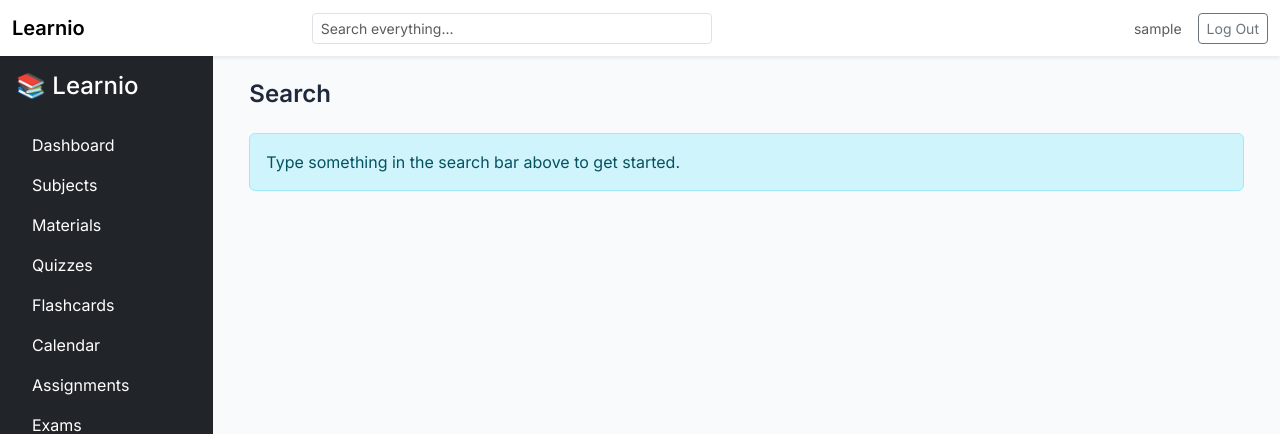
After one commit to mhasantanveer546/Learnio, a Flask app: page /search/ in a window 1280 px wide. The commit adds this page. Shown: the top 434 px of the page. Run offline with Flask 3, Linux system fonts and the light colour scheme; the visitor is signed in with stand-in values (Sample User, id 1).

Commit message:
Phase 10: Global search added

```diff
--- a/app/__init__.py
+++ b/app/__init__.py
@@ -17,6 +17,7 @@ from app.routes.flashcards import flashcards_bp
 from app.routes.assignments import assignments_bp
 from app.routes.exams import exams_bp
 from app.routes.calendar import calendar_bp
+from app.routes.search import search_bp
 
 def create_app(config_name="development"):
     app = Flask(__name__)
@@ -47,6 +48,7 @@ def create_app(config_name="development"):
     app.register_blueprint(assignments_bp)
     app.register_blueprint(exams_bp)
     app.register_blueprint(calendar_bp)
+    app.register_blueprint(search_bp)
 
     @app.errorhandler(404)
     def page_not_found(error):
--- /dev/null
+++ b/app/routes/search.py
@@ -0,0 +1,31 @@
+from flask import Blueprint, render_template, request, jsonify
+from flask_login import login_required, current_user
+
+from app.services.search_service import global_search
+
+search_bp = Blueprint("search", __name__, url_prefix="/search")
+
+
+@search_bp.route("/", methods=["GET"])
+@login_required
+def search_results():
+    query = request.args.get("q", "").strip()
+
+    if not query:
+        return render_template("search/results.html", query="", results=None)
+
+    results = global_search(current_user.id, query)
+    return render_template("search/results.html", query=query, results=results)
+
+
+@search_bp.route("/live", methods=["GET"])
+@login_required
+def search_live():
+    """JSON endpoint for the topnav's live-search dropdown — returns a
+    small, capped result set for a fast preview, not the full page."""
+    query = request.args.get("q", "").strip()
+    if len(query) < 2:
+        return jsonify({})
+
+    results = global_search(current_user.id, query, limit_per_type=3)
+    return jsonify(results)
--- /dev/null
+++ b/app/static/js/search.js
@@ -0,0 +1,77 @@
+document.addEventListener("DOMContentLoaded", () => {
+    const input = document.getElementById("global-search-input");
+    const dropdown = document.getElementById("search-live-results");
+    if (!input || !dropdown) return;
+
+    let debounceTimer;
+
+    // Maps each result type to how its URL is built from url_kwargs.
+    // Mirrors the same routing decisions made in results.html — kept
+    // in one place here so it's easy to update if routes ever change.
+    const urlBuilders = {
+        subjects: (kwargs) => `/subjects/${kwargs.subject_id}`,
+        materials: (kwargs) => `/subjects/${kwargs.subject_id}`,
+        summaries: (kwargs) => `/summaries/${kwargs.material_id}`,
+        flashcards: (kwargs) => `/flashcards/${kwargs.material_id}`,
+        assignments: () => `/assignments/`,
+        exams: () => `/exams/`,
+    };
+
+    input.addEventListener("input", () => {
+        clearTimeout(debounceTimer);
+        const query = input.value.trim();
+
+        if (query.length < 2) {
+            dropdown.classList.add("d-none");
+            return;
+        }
+
+        debounceTimer = setTimeout(() => fetchLiveResults(query), 300);
+    });
+
+    document.addEventListener("click", (e) => {
+        if (!dropdown.contains(e.target) && e.target !== input) {
+            dropdown.classList.add("d-none");
+        }
+    });
+
+    async function fetchLiveResults(query) {
+        try {
+            const response = await fetch(`/search/live?q=${encodeURIComponent(query)}`);
+            const data = await response.json();
+            renderDropdown(data);
+        } catch (err) {
+            console.error("Live search failed:", err);
+        }
+    }
+
+    function renderDropdown(data) {
+        const groups = Object.entries(data).filter(([, items]) => items.length > 0);
+
+        if (groups.length === 0) {
+            dropdown.innerHTML = `<div class="p-3 text-muted small">No quick results — press Enter to search fully.</div>`;
+        } else {
+            dropdown.innerHTML = groups.map(([type, items]) => `
+                <div class="px-3 pt-2 pb-1 text-uppercase text-muted small fw-semibold">${type}</div>
+                ${items.map(item => {
+                    const builder = urlBuilders[type];
+                    const href = builder ? builder(item.url_kwargs) : "#";
+                    return `
+                        <a href="${href}" class="d-block px-3 py-2 border-top small text-decoration-none text-dark">
+                            <div class="fw-semibold">${escapeHtml(item.title)}</div>
+                            ${item.subtitle ? `<div class="text-muted">${escapeHtml(item.subtitle)}</div>` : ""}
+                        </a>
+                    `;
+                }).join("")}
+            `).join("");
+        }
+
+        dropdown.classList.remove("d-none");
+    }
+
+    function escapeHtml(text) {
+        const div = document.createElement("div");
+        div.textContent = text;
+        return div.innerHTML;
+    }
+});
--- a/app/templates/components/topnav.html
+++ b/app/templates/components/topnav.html
@@ -1,6 +1,13 @@
 <nav class="navbar navbar-expand-lg bg-white shadow-sm sticky-top">
     <div class="container-fluid">
         <span class="navbar-brand fw-semibold">Learnio</span>
+
+        {% if current_user.is_authenticated %}
+        <form action="{{ url_for('search.search_results') }}" method="GET" class="mx-auto position-relative" style="max-width: 400px; width: 100%;" id="global-search-form">
+            <input type="text" name="q" id="global-search-input" class="form-control form-control-sm" placeholder="Search everything..." autocomplete="off" value="{{ request.args.get('q', '') }}">
+            <div id="search-live-results" class="position-absolute bg-white shadow-sm rounded mt-1 w-100 d-none" style="z-index: 1000; max-height: 350px; overflow-y: auto;"></div>
+        </form>
+        {% endif %}
 
         <div class="d-flex align-items-center ms-auto">
             {% if current_user.is_authenticated %}
@@ -21,3 +28,7 @@
         </div>
     </div>
 </nav>
+
+{% if current_user.is_authenticated %}
+<script src="{{ url_for('static', filename='js/search.js') }}"></script>
+{% endif %}
--- /dev/null
+++ b/app/templates/search/results.html
@@ -0,0 +1,41 @@
+{% extends "base.html" %}
+{% block title %}Search{% endblock %}
+
+{% block content %}
+<h4 class="fw-semibold mb-4">
+    {% if query %}Results for "{{ query }}"{% else %}Search{% endif %}
+</h4>
+
+{% if not query %}
+<div class="alert alert-info">Type something in the search bar above to get started.</div>
+
+{% elif results.subjects|length + results.materials|length + results.summaries|length + results.flashcards|length + results.assignments|length + results.exams|length == 0 %}
+<div class="alert alert-info">No results found for "{{ query }}".</div>
+
+{% else %}
+
+{% macro result_group(title, items, endpoint) %}
+    {% if items %}
+    <div class="mb-4">
+        <h6 class="text-muted small text-uppercase mb-2">{{ title }}</h6>
+        <div class="list-group">
+            {% for item in items %}
+            <a href="{{ url_for(endpoint, **item.url_kwargs) }}" class="list-group-item list-group-item-action">
+                <div class="fw-semibold">{{ item.title }}</div>
+                {% if item.subtitle %}<div class="text-muted small">{{ item.subtitle }}</div>{% endif %}
+            </a>
+            {% endfor %}
+        </div>
+    </div>
+    {% endif %}
+{% endmacro %}
+
+{{ result_group("Subjects", results.subjects, "subjects.view_subject") }}
+{{ result_group("Materials", results.materials, "subjects.view_subject") }}
+{{ result_group("Summaries", results.summaries, "summaries.view_summary") }}
+{{ result_group("Flashcards", results.flashcards, "flashcards.study_flashcards") }}
+{{ result_group("Assignments", results.assignments, "assignments.list_assignments") }}
+{{ result_group("Exams", results.exams, "exams.list_exams") }}
+
+{% endif %}
+{% endblock %}
```
Also changed, not shown: app/services/search_service.py (added, +87 -0 lines).
